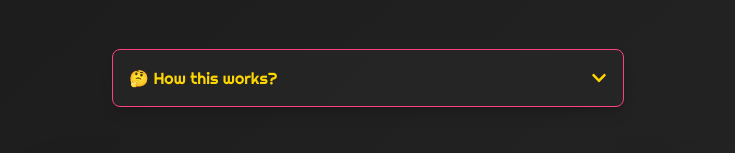
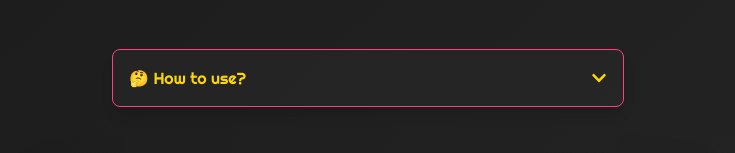
Before and after one commit to sanjayBala/cinespin, a Next.js app: page / in a window 1280 px wide. Shown: the part 167-320 px from the top of the page, without its empty margins (272-1007 px from the left). Built offline with nearby package versions, Linux system fonts and the light colour scheme; no server answers.

Commit message:
update logic

```diff
--- a/src/app/page.tsx
+++ b/src/app/page.tsx
@@ -373,7 +373,7 @@ export default function Home() {
             onClick={() => setShowExplanation(!showExplanation)}
             className="w-full flex justify-between items-center p-4 text-left text-[#FFD700] font-righteous focus:outline-none"
           >
-            <span>🤔 How this works?</span>
+            <span>🤔 How to use?</span>
             {showExplanation ? <FaChevronUp /> : <FaChevronDown />}
           </button>
           {showExplanation && (
```
